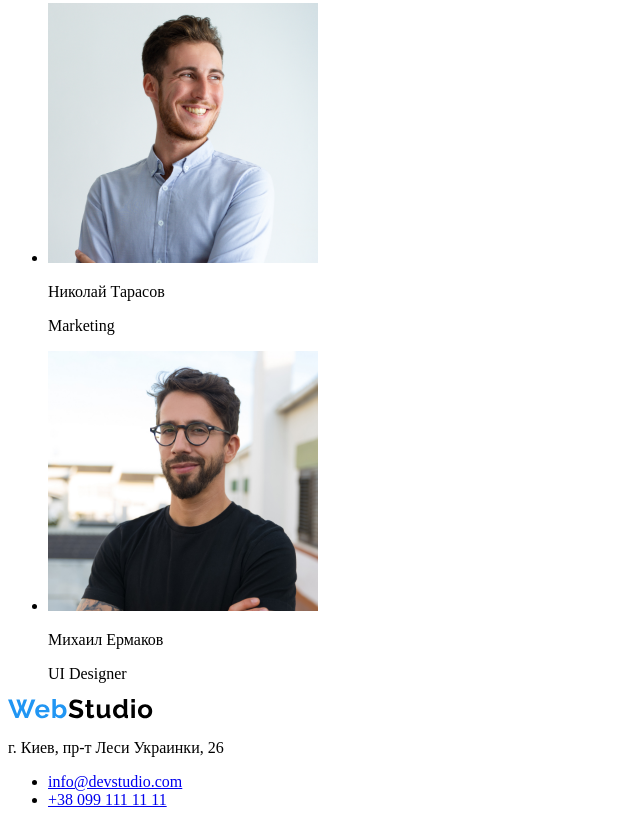
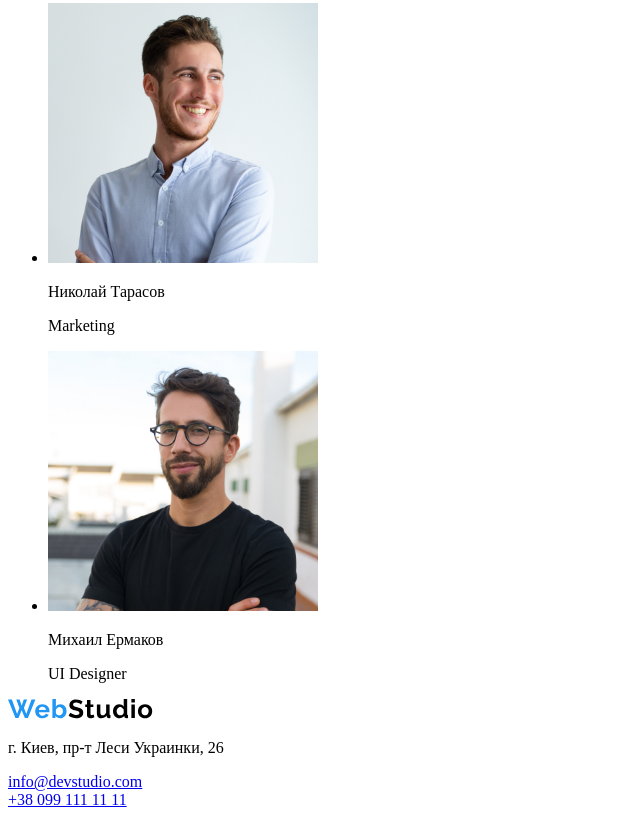
Before and after one commit to n-olga/goit-markup-hw-01, a plain HTML site: page index.html in a window 1280 px wide. Shown: the part 2301-3126 px from the top of the page, without its empty margins (0-640 px from the left). Drawn offline with Linux system fonts and the light colour scheme.

Commit message:
Add files via upload

```diff
--- a/index.html
+++ b/index.html
@@ -96,18 +96,14 @@
 </main>
 <!--Футер-->
 <footer>
-<div>
     <a href="/">
         <img src="images/WebStudio.svg" alt="Логотип WebStudio">
     </a>
     <adress>
-        <p href="/">г. Киев, пр-т Леси Украинки, 26</p>
-        <ul>
-            <li> <a href="mailto:info@devstudio.com">info@devstudio.com</a></li>
-            <li> <a href="tel:+380991111111">+38 099 111 11 11</a></li>
-        </ul>
+        <p>г. Киев, пр-т Леси Украинки, 26</p>
+        <a href="mailto:info@devstudio.com">info@devstudio.com</a></br>
+        <a href="tel:+380991111111">+38 099 111 11 11</a></br>
     </adress>
-</div>
 </footer>
 </body>
 </html>
```
